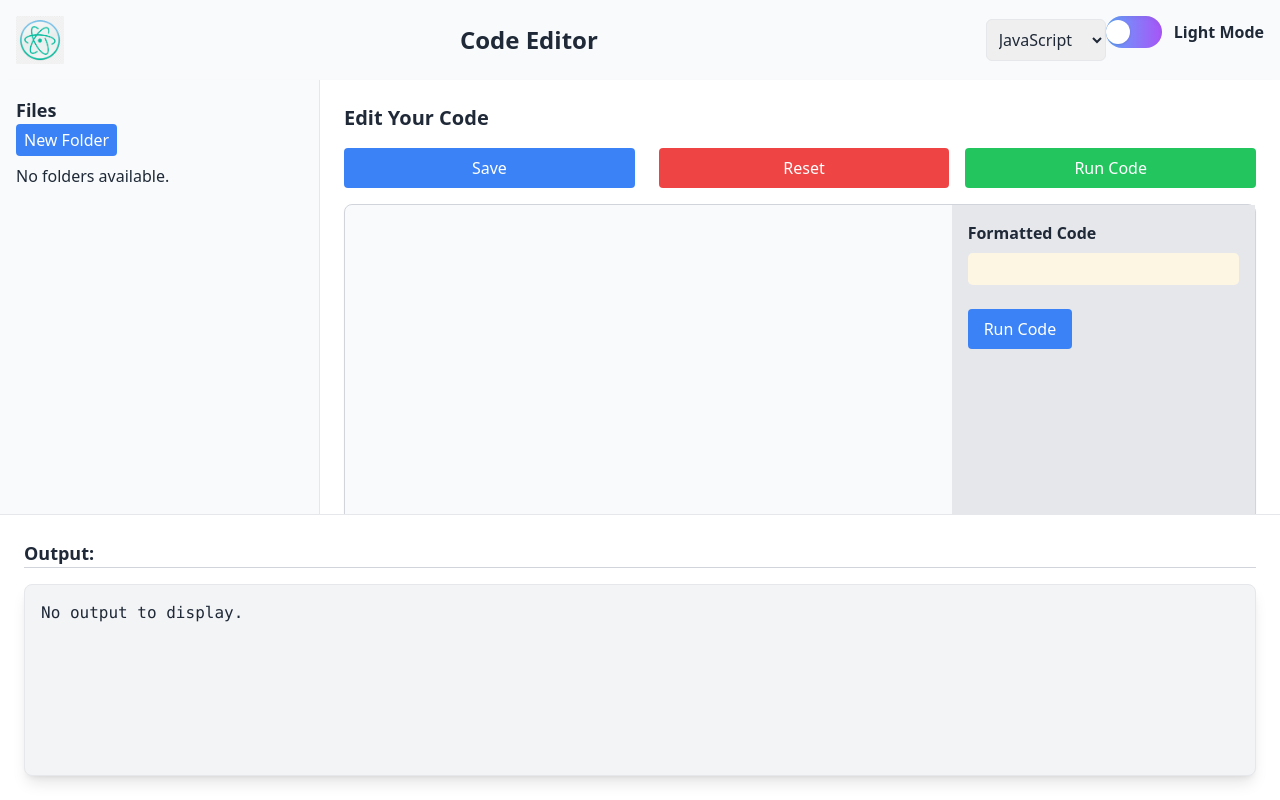
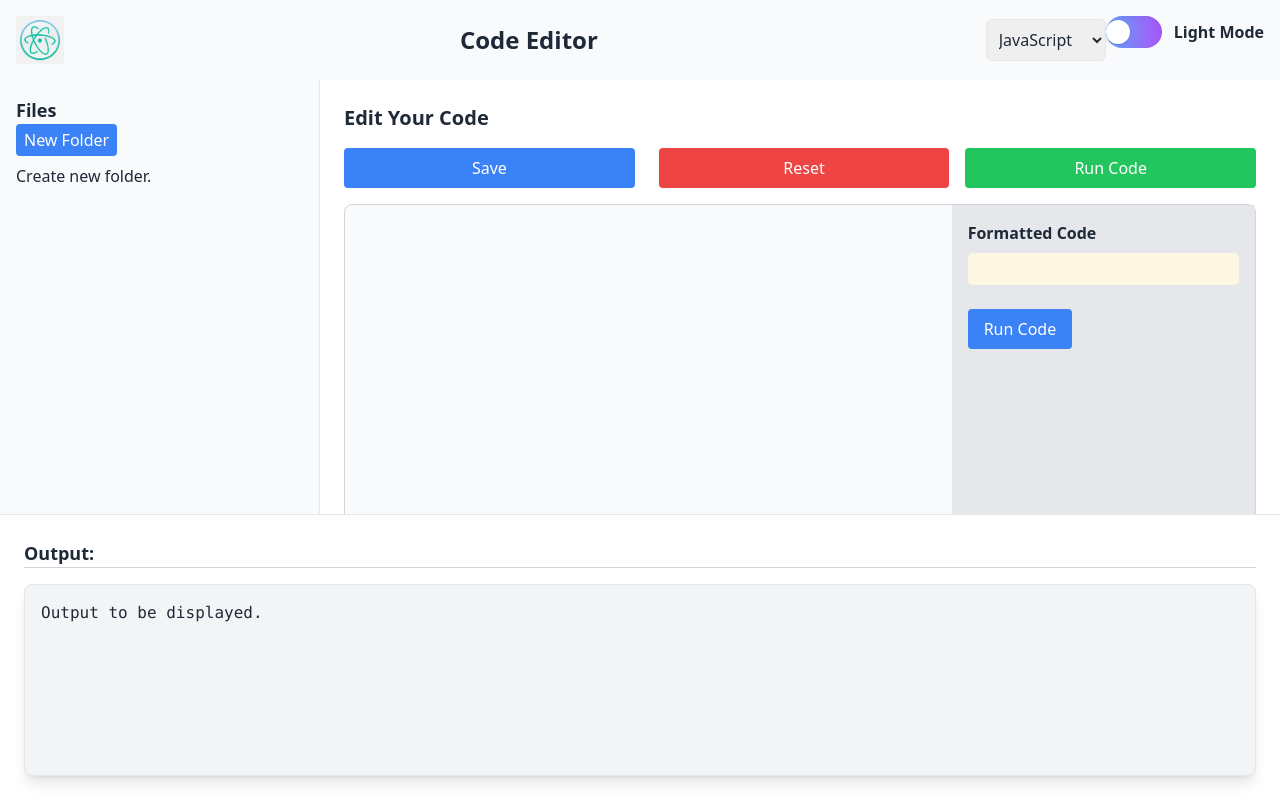
Before and after one commit to Sahitya-jaimaa/slnix, a React (Vite) app in the folder my-code-editor/: page / in a window 1280 px wide. Built offline with nearby package versions, Linux system fonts and the light colour scheme.

Commit message:
Your commit message

```diff
--- a/my-code-editor/src/App.tsx
+++ b/my-code-editor/src/App.tsx
@@ -258,7 +258,7 @@ const App: React.FC = () => {
           } p-4 border`}
         >
           <pre className="whitespace-pre-wrap">
-            {output || "No output to display."}
+            {output || "Output to be displayed."}
           </pre>
         </div>
       </div>
--- a/my-code-editor/src/components/FileSidebar.tsx
+++ b/my-code-editor/src/components/FileSidebar.tsx
@@ -40,7 +40,7 @@ const FileSidebar: React.FC<FileSidebarProps> = ({
       )}
       <div>
         {Object.keys(folders).length === 0 ? (
-          <p>No folders available.</p>
+          <p>Create new folder.</p>
         ) : (
           Object.keys(folders).map((folder) => (
             <div key={folder} className="mb-4">
```
Also changed, not shown: 1 other file (tests, documents, lock files or other folders).
